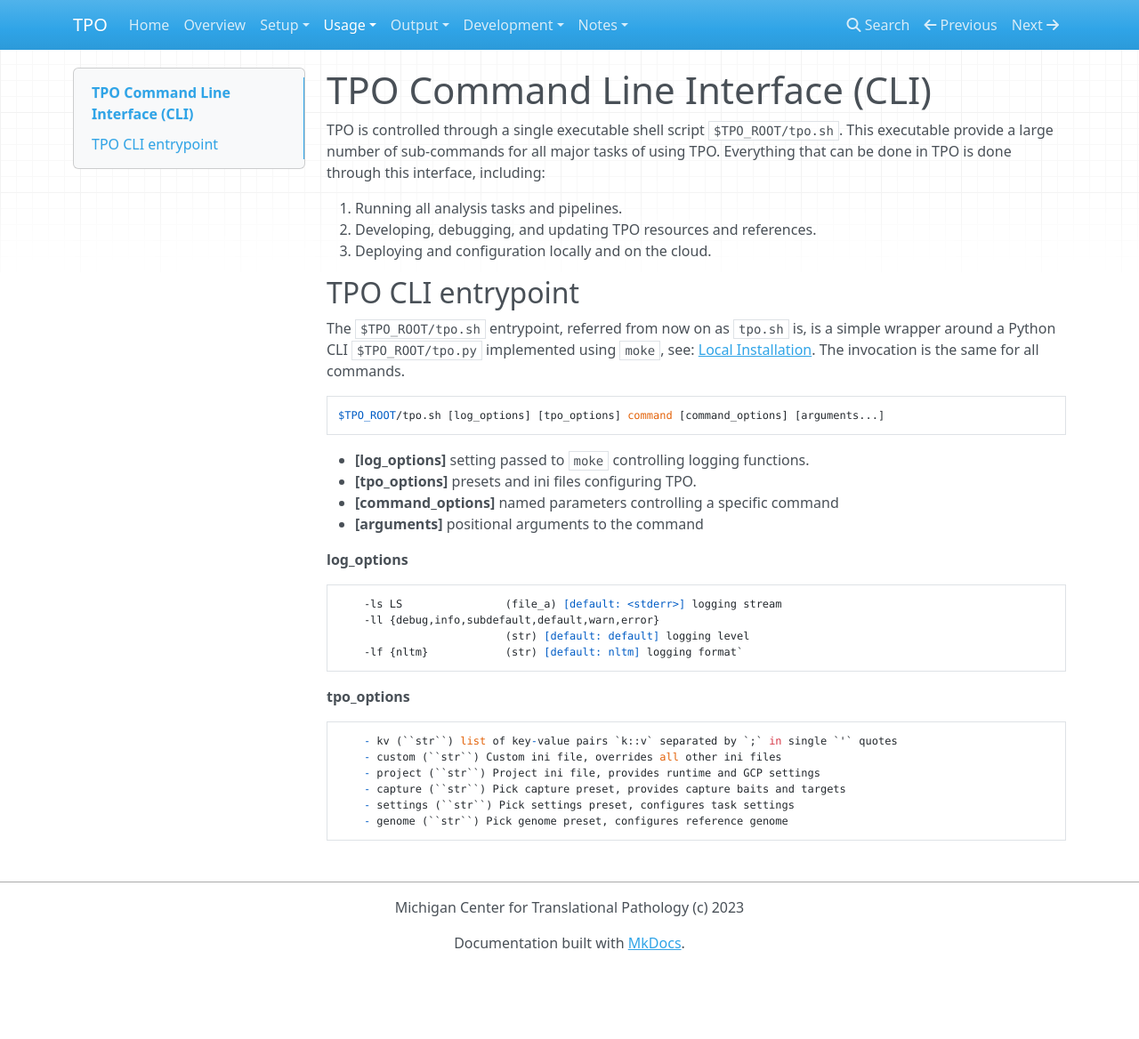
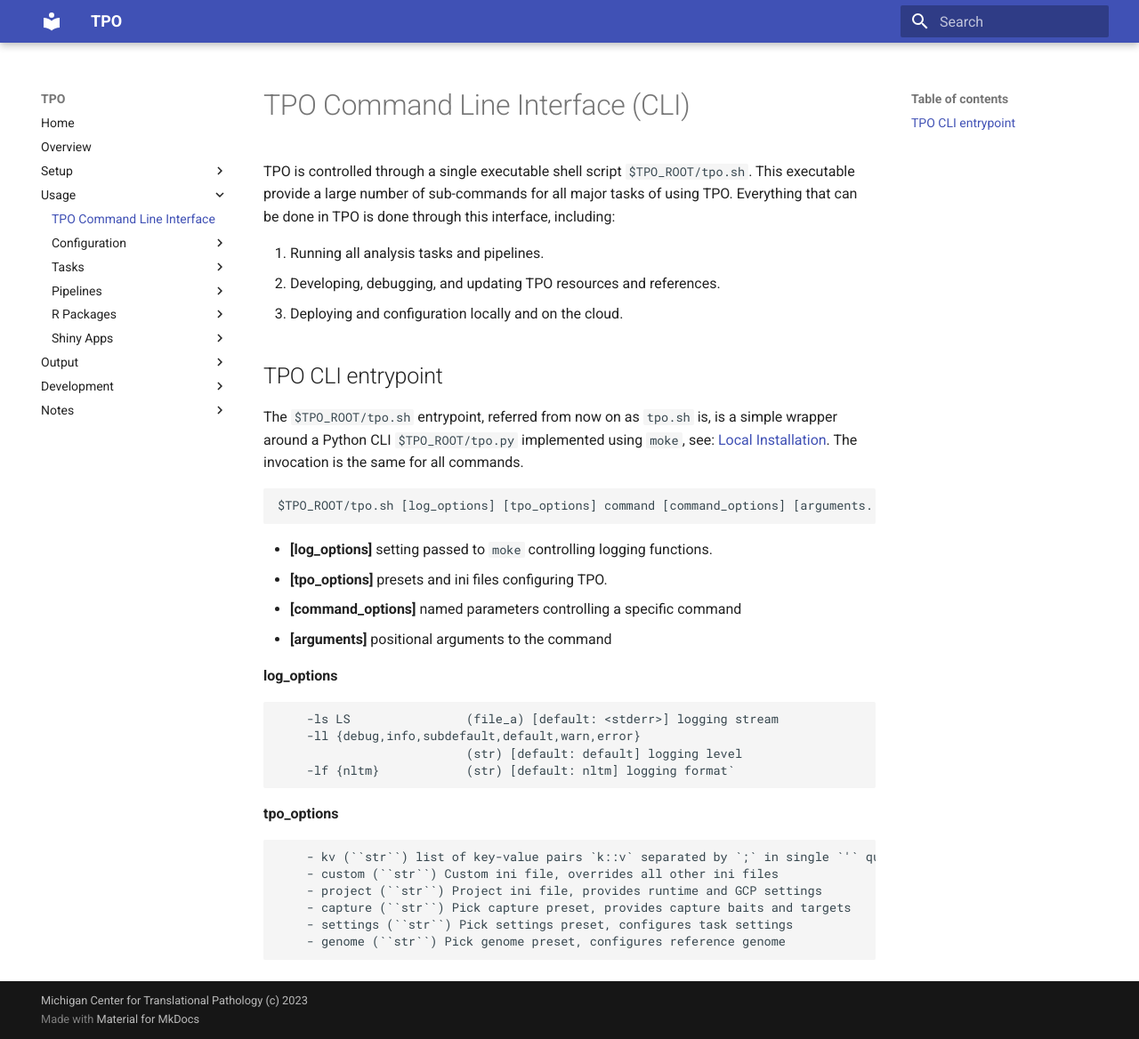
Before and after one commit to dgg-aayushdh/test-docs, an MkDocs documentation site: the page built from docs/usage/cli.md, in a window 1280 px wide and 1168 px high. Shown: the whole window at 89% size. Built offline with MkDocs 1.6.1 and Material for MkDocs 9.7.7, drawn with Linux system fonts in a browser that asks for light colours; nearby versions of some CDN libraries.

Commit message:
Try installing material theme.

```diff
--- a/mkdocs.yml
+++ b/mkdocs.yml
@@ -1,5 +1,4 @@
 site_name: TPO
-user_color_mode_toggle: true
 nav:
     - Home: index.md
     - Overview: overview.md
@@ -60,5 +59,6 @@ nav:
         - Use Cases: notes/use-cases.md
         - Variant & Feature Manual Review: notes/variant-and-feature-manual-review.md
 
-
+theme:
+    name: material
 copyright: Michigan Center for Translational Pathology (c) 2023
```
Also changed, not shown: .readthedocs.yaml (+7 -3 lines).
